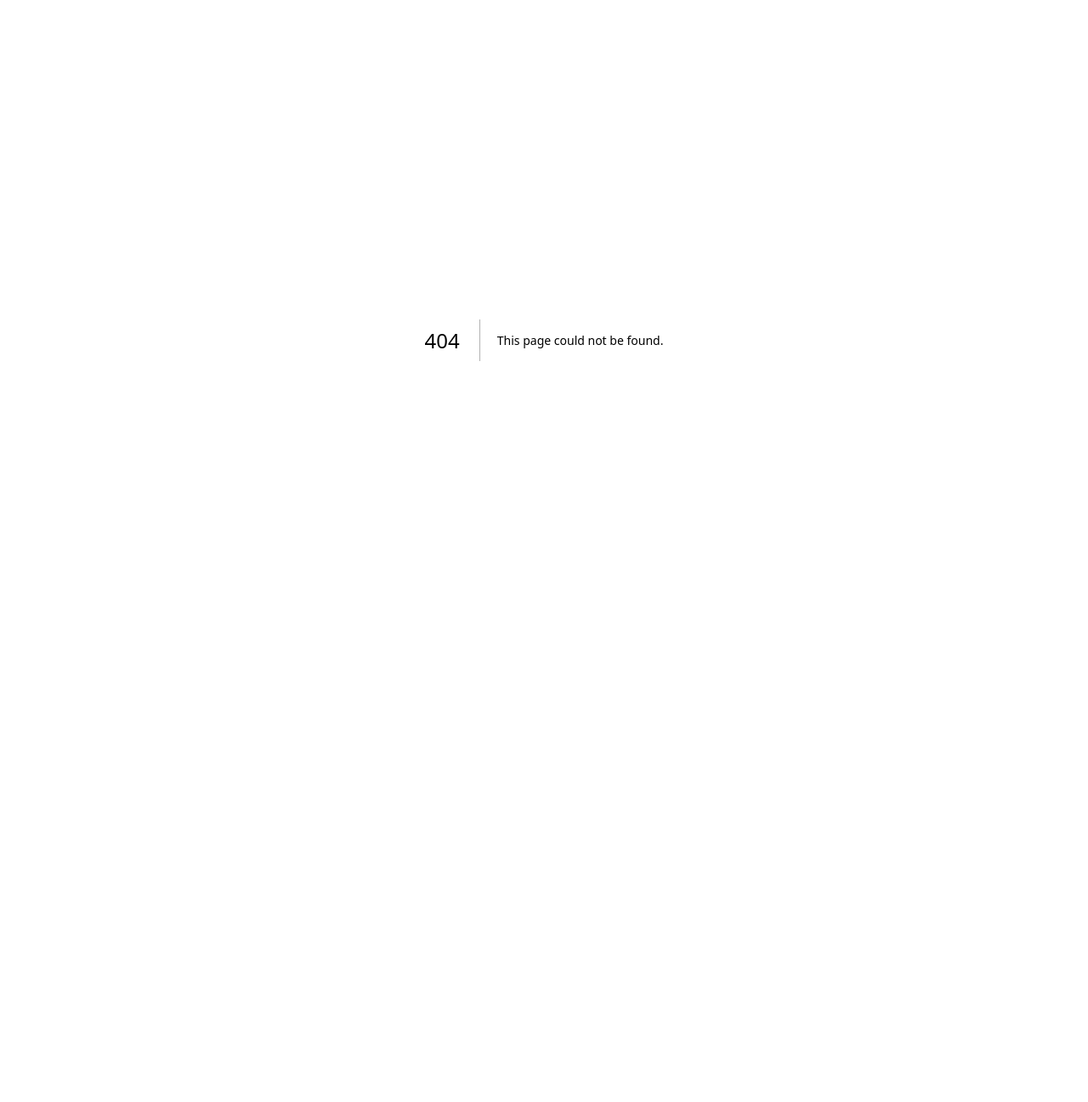
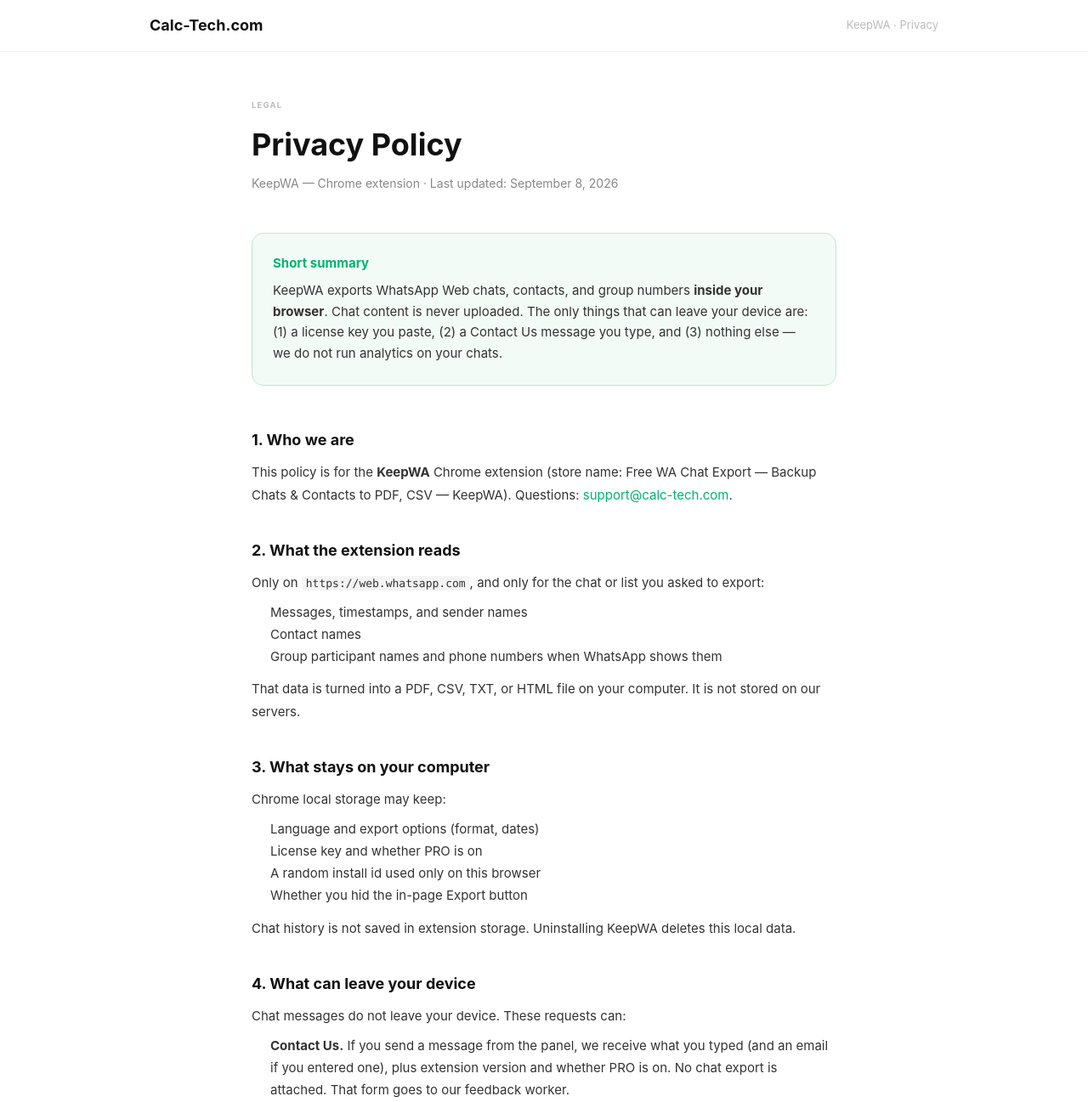
Before and after one commit to yanivbarlev/calc-tech, a Next.js app: page /extensions/keepwa/privacy in a window 1280 px wide. Before the commit this address had no page. Shown: the top 1297 px of the page at 85% size. Before the commit the page ends 800 px from the top, so only its background shows below. Built offline with nearby package versions, Linux system fonts and the light colour scheme.

Commit message:
Add KeepWA public privacy policy page for Chrome Web Store.

```diff
--- /dev/null
+++ b/app/extensions/keepwa/privacy/layout.tsx
@@ -0,0 +1,26 @@
+import type { Metadata } from "next";
+
+const URL = "https://www.calc-tech.com/extensions/keepwa/privacy";
+
+export const metadata: Metadata = {
+  title: "Privacy Policy – KeepWA Chrome Extension",
+  description:
+    "KeepWA privacy policy. WhatsApp Web chats are exported in your browser. Messages are not uploaded. Contact form and license checks are explained here.",
+  alternates: { canonical: URL },
+  openGraph: {
+    title: "Privacy Policy – KeepWA",
+    description:
+      "Chat export stays on your computer. No chat content is sent to our servers.",
+    url: URL,
+    siteName: "Calc-Tech",
+    type: "website",
+  },
+};
+
+export default function KeepWAPrivacyLayout({
+  children,
+}: {
+  children: React.ReactNode;
+}) {
+  return <>{children}</>;
+}
--- /dev/null
+++ b/app/extensions/keepwa/privacy/page.tsx
@@ -0,0 +1,223 @@
+import Link from "next/link";
+
+const ACCENT = "#00B46D";
+
+export default function KeepWAPrivacyPage() {
+  return (
+    <div className="min-h-screen bg-white">
+      <header
+        className="bg-white sticky top-0 z-50"
+        style={{ borderBottom: "1px solid #efefef" }}
+      >
+        <div
+          className="mx-auto px-4 py-4 flex items-center justify-between"
+          style={{ maxWidth: 960 }}
+        >
+          <Link href="/" className="font-bold text-lg" style={{ color: "#111" }}>
+            Calc-Tech.com
+          </Link>
+          <span style={{ fontSize: 13, color: "#bbb" }}>KeepWA · Privacy</span>
+        </div>
+      </header>
+
+      <main className="mx-auto px-4 py-14" style={{ maxWidth: 720 }}>
+        <div className="mb-12">
+          <p
+            style={{
+              fontSize: "9.5px",
+              fontWeight: 700,
+              letterSpacing: ".12em",
+              textTransform: "uppercase",
+              color: "#bbb",
+              marginBottom: 12,
+            }}
+          >
+            Legal
+          </p>
+          <h1 className="font-bold" style={{ fontSize: 36, color: "#111", marginBottom: 8 }}>
+            Privacy Policy
+          </h1>
+          <p style={{ color: "#888", fontSize: 14 }}>
+            KeepWA — Chrome extension · Last updated: September 8, 2026
+          </p>
+        </div>
+
+        <div
+          className="mb-12 rounded-xl p-6"
+          style={{ background: "#f3fbf7", border: "1px solid #b7ebc9" }}
+        >
+          <p className="font-bold mb-2" style={{ color: ACCENT, fontSize: 15 }}>
+            Short summary
+          </p>
+          <p style={{ color: "#333", fontSize: 15, lineHeight: 1.65 }}>
+            KeepWA exports WhatsApp Web chats, contacts, and group numbers{" "}
+            <strong>inside your browser</strong>. Chat content is never uploaded.
+            The only things that can leave your device are: (1) a license key you
+            paste, (2) a Contact Us message you type, and (3) nothing else — we
+            do not run analytics on your chats.
+          </p>
+        </div>
+
+        <div style={{ color: "#333", fontSize: 15, lineHeight: 1.75 }}>
+          <Section title="1. Who we are">
+            <p>
+              This policy is for the <strong>KeepWA</strong> Chrome extension
+              (store name: Free WA Chat Export — Backup Chats &amp; Contacts to
+              PDF, CSV — KeepWA). Questions:{" "}
+              <a href="mailto:support@calc-tech.com" style={{ color: ACCENT }}>
+                support@calc-tech.com
+              </a>
+              .
+            </p>
+          </Section>
+
+          <Section title="2. What the extension reads">
+            <p>
+              Only on{" "}
+              <code
+                style={{
+                  background: "#f4f4f4",
+                  borderRadius: 4,
+                  padding: "1px 5px",
+                  fontSize: 13,
+                }}
+              >
+                https://web.whatsapp.com
+              </code>
+              , and only for
+              the chat or list you asked to export:
+            </p>
+            <ul style={{ marginTop: 8, paddingLeft: 22 }}>
+              <li>Messages, timestamps, and sender names</li>
+              <li>Contact names</li>
+              <li>Group participant names and phone numbers when WhatsApp shows them</li>
+            </ul>
+            <p style={{ marginTop: 12 }}>
+              That data is turned into a PDF, CSV, TXT, or HTML file on your
+              computer. It is not stored on our servers.
+            </p>
+          </Section>
+
+          <Section title="3. What stays on your computer">
+            <p>Chrome local storage may keep:</p>
+            <ul style={{ marginTop: 8, paddingLeft: 22 }}>
+              <li>Language and export options (format, dates)</li>
+              <li>License key and whether PRO is on</li>
+              <li>A random install id used only on this browser</li>
+              <li>Whether you hid the in-page Export button</li>
+            </ul>
+            <p style={{ marginTop: 12 }}>
+              Chat history is not saved in extension storage. Uninstalling
+              KeepWA deletes this local data.
+            </p>
+          </Section>
+
+          <Section title="4. What can leave your device">
+            <p>Chat messages do not leave your device. These requests can:</p>
+            <ul style={{ marginTop: 8, paddingLeft: 22 }}>
+              <li>
+                <strong>Contact Us.</strong> If you send a message from the
+                panel, we receive what you typed (and an email if you entered
+                one), plus extension version and whether PRO is on. No chat
+                export is attached. That form goes to our feedback worker.
+              </li>
+              <li style={{ marginTop: 8 }}>
+                <strong>License key.</strong> If you paste a PRO key, the key
+                string may be checked with the license provider (Gumroad). No
+                chat content is sent with it. Checkout is not live yet; this
+                only applies when you enter a key.
+              </li>
+            </ul>
+            <p style={{ marginTop: 12 }}>
+              We do not send chats, contacts, or group lists to a server. We do
+              not sell your data.
+            </p>
+          </Section>
+
+          <Section title="5. Permissions">
+            <ul style={{ paddingLeft: 22 }}>
+              <li>
+                <strong>storage</strong> — settings and license on this device.
+              </li>
+              <li style={{ marginTop: 6 }}>
+                <strong>sidePanel</strong> — the KeepWA panel next to WhatsApp
+                Web.
+              </li>
+              <li style={{ marginTop: 6 }}>
+                <strong>offscreen</strong> — needed so large PDF files can be
+                saved. No extra data collection.
+              </li>
+              <li style={{ marginTop: 6 }}>
+                <strong>downloads</strong> (optional) — saves the file after
+                you click Download and Allow.
+              </li>
+              <li style={{ marginTop: 6 }}>
+                <strong>web.whatsapp.com</strong> — read the chat you chose to
+                export. No other websites.
+              </li>
+            </ul>
+          </Section>
+
+          <Section title="6. Children">
+            <p>
+              KeepWA is not for children under 13. We do not knowingly collect
+              information from children.
+            </p>
+          </Section>
+
+          <Section title="7. Changes">
+            <p>
+              We may update this page. The “Last updated” date will change.
+              Using KeepWA after a change means you accept the new text.
+            </p>
+          </Section>
+
+          <Section title="8. Contact">
+            <p>
+              Email{" "}
+              <a href="mailto:support@calc-tech.com" style={{ color: ACCENT }}>
+                support@calc-tech.com
+              </a>
+              . You can also use Contact Us inside the extension.
+            </p>
+          </Section>
+        </div>
+      </main>
+
+      <footer
+        className="py-8"
+        style={{ borderTop: "1px solid #efefef", background: "#fafafa" }}
+      >
+        <div
+          className="mx-auto px-4 flex flex-col md:flex-row items-center justify-between gap-3"
+          style={{ maxWidth: 960, fontSize: 13, color: "#bbb" }}
+        >
+          <Link href="/" style={{ color: "#888" }}>
+            Calc-Tech.com
+          </Link>
+          <Link href="/extensions/keepwa/privacy" style={{ color: "#555" }}>
+            KeepWA Privacy
+          </Link>
+          <p>&copy; {new Date().getFullYear()} KeepWA</p>
+        </div>
+      </footer>
+    </div>
+  );
+}
+
+function Section({
+  title,
+  children,
+}: {
+  title: string;
+  children: React.ReactNode;
+}) {
+  return (
+    <div style={{ marginBottom: 36 }}>
+      <h2 className="font-bold" style={{ fontSize: 18, color: "#111", marginBottom: 10 }}>
+        {title}
+      </h2>
+      {children}
+    </div>
+  );
+}
```
